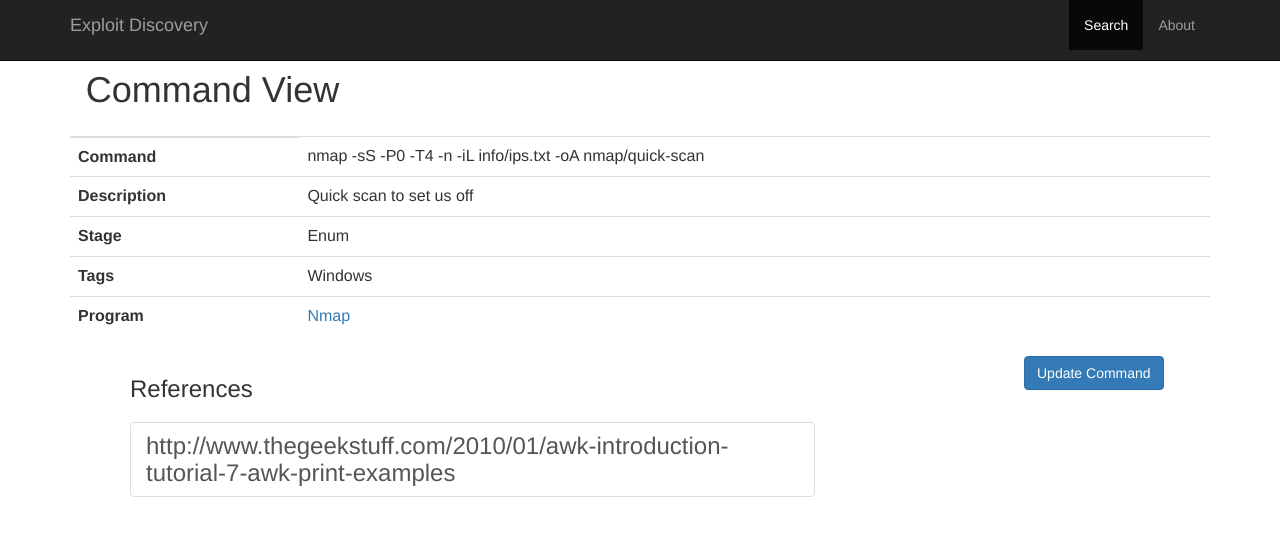
After one commit to jackfreeloader74/hackz, a Django app: page /exploit_app/command/37/ in a window 1280 px wide. The commit adds this page. Shown: the top 536 px of the page. Run offline with Django 3.2, Linux system fonts and the light colour scheme; data comes from the database, SQL or seed files in the repository; both versions use the stored data as it was after the commit; some libraries are stand-ins or nearby versions.

Commit message:
Finished command view and added initial search view

```diff
--- /dev/null
+++ b/exploit_app/exploit_lib.py
@@ -0,0 +1,7 @@
+
+
+# Takes a python list and returns it as a comma separated string
+def prettyify_list(list):
+
+    new_list = [str(element) for element in list]
+    return ", ".join(new_list)
--- a/exploit_app/models.py
+++ b/exploit_app/models.py
@@ -8,6 +8,12 @@ class Stage(models.Model):
         return self.name
 
 class Reference(models.Model):
+    name = models.CharField(max_length=500)
+
+    def __str__(self):
+        return self.name
+
+class Tag(models.Model):
     name = models.CharField(max_length=500)
 
     def __str__(self):
@@ -29,6 +35,9 @@ class Command(models.Model):
     name = models.CharField(max_length=200)
     description = models.CharField(max_length=1000)
     program = models.ForeignKey(Program, on_delete=models.CASCADE)
+    stages = models.ManyToManyField(Stage)
+    references = models.ManyToManyField(Reference)
+    tags = models.ManyToManyField(Tag)
 
     def __str__(self):
         return self.name
--- a/exploit_app/templates/exploit_app/base.html
+++ b/exploit_app/templates/exploit_app/base.html
@@ -18,7 +18,7 @@
          </div>
          <div class="collapse navbar-collapse">
            <ul class="nav navbar-nav pull-right">
-             <li class="active"><a href="#">Home</a></li>
+             <li class="active"><a href="/exploit_app/">Search</a></li>
              <li><a href="about">About</a></li>
            </ul>
          </div><!--/.nav-collapse -->
@@ -36,6 +36,5 @@
           <footer class="footer">
           </footer>
       </div>
-
   </body>
 </html>
--- /dev/null
+++ b/exploit_app/templates/exploit_app/command.html
@@ -0,0 +1,69 @@
+{% extends "exploit_app/base.html" %}
+
+{% block title %}Exploit Discovery - Command: {{ command.name }}{% endblock %}
+
+{% block content %}
+ <div class="container" style="padding-top: 50px;">
+  {% if command  %}
+   <div class="text-center">
+
+     <div class="col-lg-3">
+       <h1>Command View</h1>
+    </div>
+     <div style="padding-top: 50px">
+        <table class="table">
+          <thead class="thead-dark">
+            <tr>
+              <th scope="col"></th>
+            </tr>
+          </thead>
+          <tbody>
+
+            <tr>
+              <th scope="row">Command</th>
+              <td>{{ command.name }}</td>
+            </tr>
+            <tr>
+              <th scope="row">Description</th>
+              <td>{{ command.description }}</td>
+            </tr>
+            <tr>
+              <th scope="row">Stage</th>
+              <td>{{ stage_list }}</td>
+            </tr>
+            <tr>
+              <th scope="row">Tags</th>
+              <td>{{ tag_list }}</td>
+            </tr>
+            <tr>
+              <th scope="row">Program</th>
+              <td><a href="/exploit_app/program/{{ program.id }}/">{{ command.program.name }}</a></td>
+            </tr>
+
+          </tbody>
+        </table>
+
+        <div id="update_program_button" style="position: absolute; left:80%;" >
+          <button class="btn btn-primary" type="submit">Update Command</button>
+        </div>
+    </div>
+  </div>
+
+  <div class="col-lg-8" style="padding-left: 60px;">
+      <h3>References<h3>
+        <div class="list-group">
+          {% for reference in references %}
+
+             <a href="{{ reference.name }}\" class="list-group-item list-group-item-action" target="_blank">{{ reference.name }}</a>
+         {% endfor %}
+       </div>
+  </div>
+
+
+  {% else %}
+      <p>Command is not available<p>
+  {% endif %}
+
+</div>
+
+{% endblock %}
--- a/exploit_app/urls.py
+++ b/exploit_app/urls.py
@@ -6,6 +6,7 @@ from . import views
 
 urlpatterns = [
     path('', views.index, name='index'),
+    path('command/<int:command_id>/', views.command_view, name='command_view'),
     path('program/<int:program_id>/', views.program_view, name='program_view'),
-    path('command/<int:command_id/', views.command_view, name='command_view'),
+
 ]
--- a/exploit_app/views.py
+++ b/exploit_app/views.py
@@ -5,15 +5,39 @@ from exploit_app.models import Program, Command
 
 from django.shortcuts import render, get_object_or_404
 from django.core.paginator import Paginator
+from exploit_app import exploit_lib
 
 # Create your views here.
 def index(request):
-    return HttpResponse("Hello World!")
+    context = {
+
+              }
+
+    return render(request, 'exploit_app/search.html', context)
 
 
 def command_view(request, command_id):
-    return HttpResponse("Hello World!")
 
+    command = get_object_or_404(Command, pk=command_id)
+    program = command.program
+
+    stage_list  = exploit_lib.prettyify_list(command.program.stages.all())
+    tag_list = exploit_lib.prettyify_list(command.tags.all())
+    references = command.references.all()
+
+    ## Commands
+    context = {
+                'command' : command,
+                'stage_list' : stage_list,
+                'tag_list' : tag_list,
+                'references' : references,
+                'program' : program
+              }
+
+    return render(request, 'exploit_app/command.html', context)
+
+
+# View to display all details about a single program
 def program_view(request, program_id):
     paginate_by = 2
     program = get_object_or_404(Program, pk=program_id)
--- a/mysite/settings.py
+++ b/mysite/settings.py
@@ -77,8 +77,8 @@ WSGI_APPLICATION = 'mysite.wsgi.application'
 DATABASES = {
     'default': {
         'ENGINE': 'django.db.backends.sqlite3',
-        #'NAME': BASE_DIR / 'db.sqlite3',
-        'NAME': BASE_DIR / 'HackzDB.db',
+        'NAME': BASE_DIR / 'db.sqlite3',
+        #'NAME': BASE_DIR / 'HackzDB.db',
     }
 }
 
```
Also changed, not shown: exploit_app/import_scripts/import_programs.py (+15 -18 lines), exploit_app/templates/exploit_app/search.html (added, +17 -0 lines), HackzDB.db, db.sqlite3, exploit_app/migrations/0005_auto_20210313_1255.py (added).
